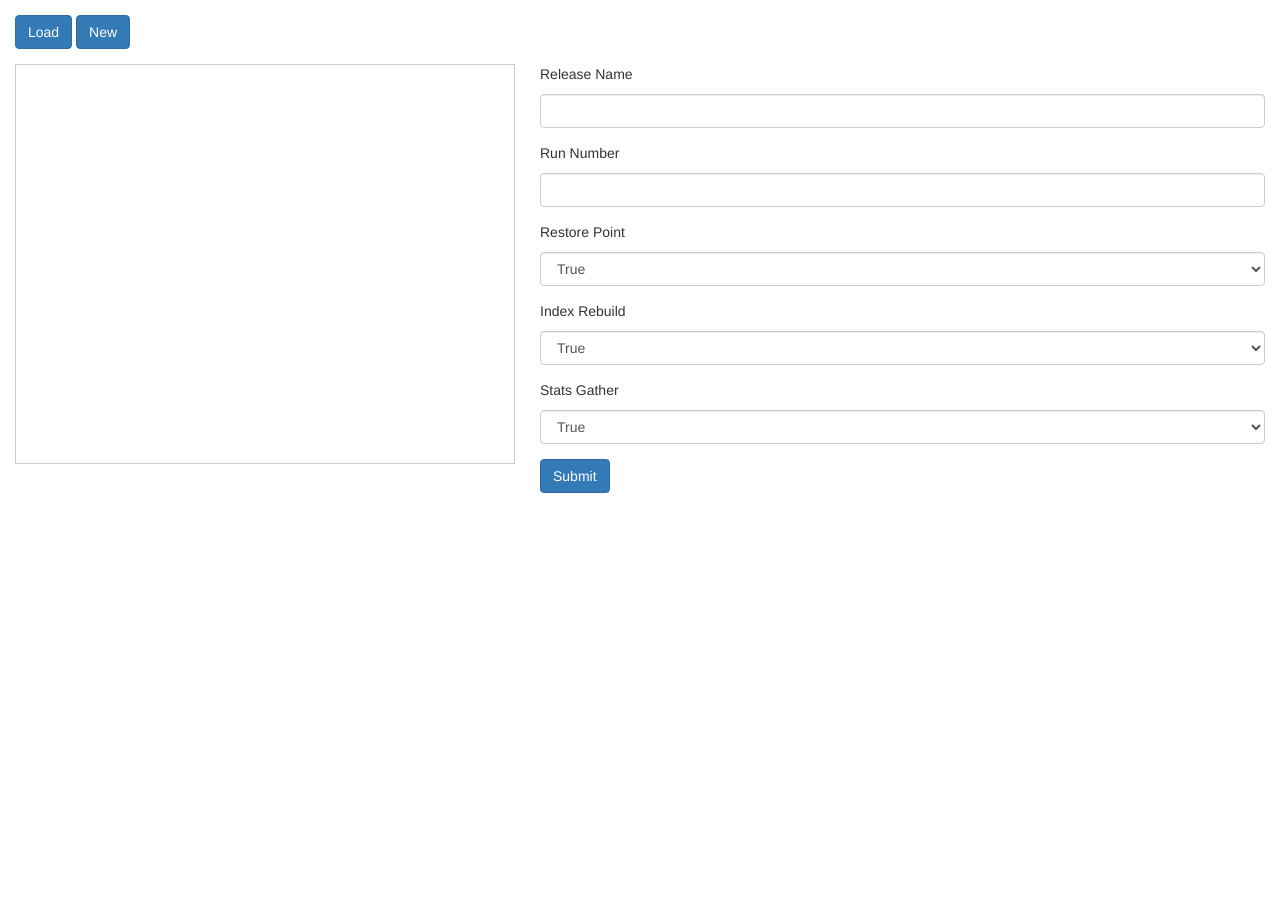
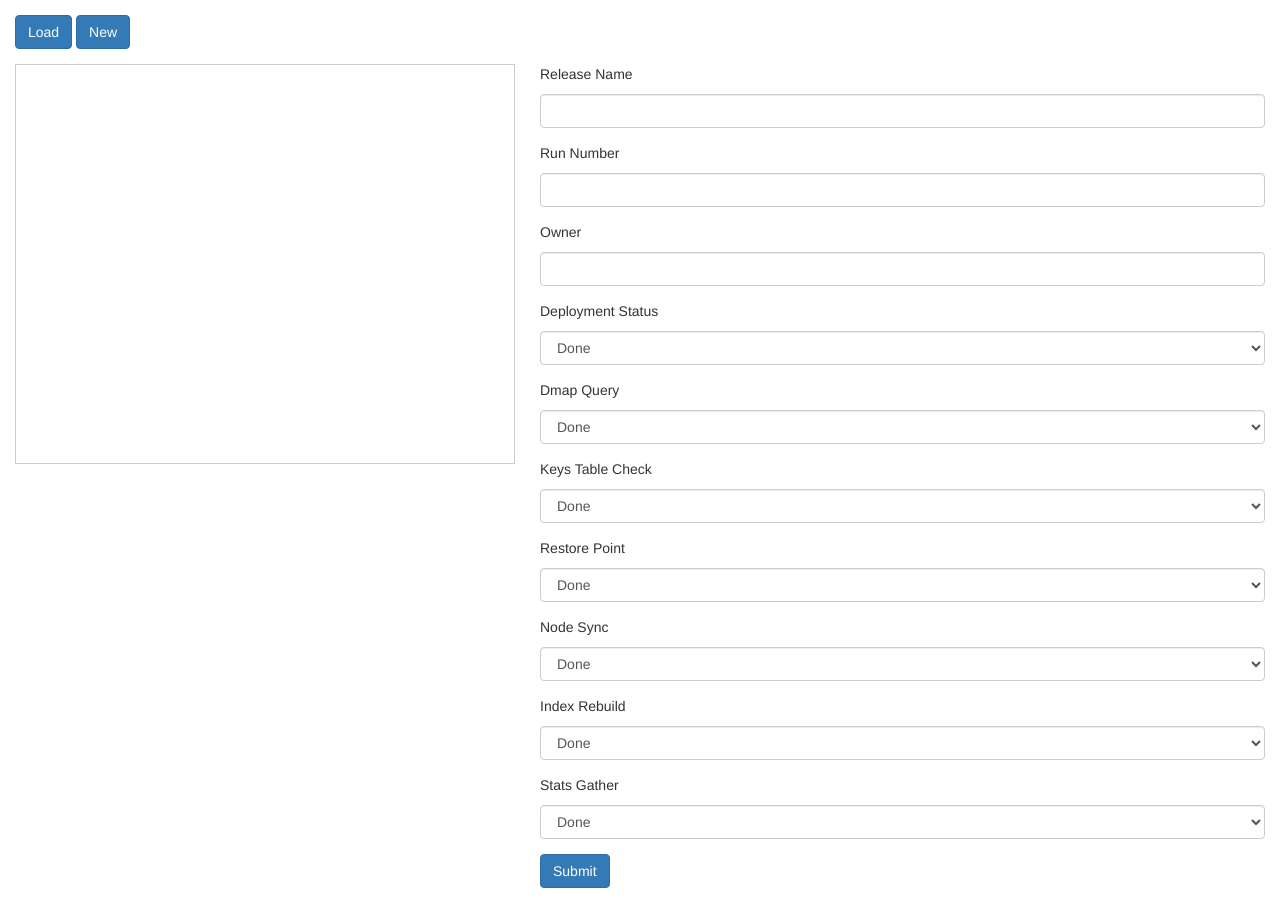
Before and after one commit to amansachdeva21/perf-prereq-activity, a website: page app/index.html in a window 1280 px wide. Before the commit the page ends 800 px from the top, so only its background shows below. Drawn offline with nearby package versions, Linux system fonts and the light colour scheme; files that its build step writes are made by us from their sources; no server answers.

Commit message:
db changes

```diff
--- a/app/index.html
+++ b/app/index.html
@@ -7,7 +7,7 @@
   <script src="js/jquery-3.1.1.min.js"></script>
   <script src="libs/bootstrap-3.3.7-dist/js/bootstrap.min.js"></script>
 
-  <title>Starter Node and Angular</title>
+  <title>Perf PreReq activity</title>
 
   <!-- CSS -->
   <link rel="stylesheet" href="libs/bootstrap-3.3.7-dist/css/bootstrap.min.css">
@@ -42,10 +42,51 @@
     </div>
 
     <div class="input-holder">
+      <p>Owner</p>
+      <input type="text" name="release-owner" class="release-owner form-control" required>
+    </div>
+
+    <div class="input-holder">
+      <p>Deployment Status</p>
+      <select name="release-stdata--dep_st" class="release-stdata--dep_st form-control">
+        <option value="true">Done</option>
+        <option value="false">Not Done</option>
+        <option value="NA">Not Required</option>
+      </select>
+    </div>
+
+    <div class="input-holder">
+      <p>Dmap Query</p>
+      <select name="release-stdata--dmap_que" class="release-stdata--dmap_que form-control">
+        <option value="true">Done</option>
+        <option value="false">Not Done</option>
+        <option value="NA">Not Required</option>
+      </select>
+    </div>
+
+    <div class="input-holder">
+      <p>Keys Table Check</p>
+      <select name="release-stdata--keys_table" class="release-stdata--keys_table form-control">
+        <option value="true">Done</option>
+        <option value="false">Not Done</option>
+        <option value="NA">Not Required</option>
+      </select>
+    </div>
+
+    <div class="input-holder">
       <p>Restore Point</p>
       <select name="release-stdata--restore_point" class="release-stdata--restore_point form-control">
-          <option value="true">True</option>
-          <option value="false">False</option>
+        <option value="true">Done</option>
+        <option value="false">Not Done</option>
+        <option value="NA">Not Required</option>
+      </select>
+    </div>
+
+    <div class="input-holder">
+      <p>Node Sync</p>
+      <select name="release-stdata--node_sync" class="release-stdata--node_sync form-control">
+        <option value="true">Done</option>
+        <option value="false">Not Done</option>
         <option value="NA">Not Required</option>
       </select>
     </div>
@@ -53,16 +94,18 @@
     <div class="input-holder">
       <p>Index Rebuild</p>
       <select name="release-stdata--index_rebuild" class="release-stdata--index_rebuild form-control">
-          <option value="true">True</option>
-          <option value="false">False</option>
+        <option value="true">Done</option>
+        <option value="false">Not Done</option>
+        <option value="NA">Not Required</option>
       </select>
     </div>
 
     <div class="input-holder">
       <p>Stats Gather</p>
       <select name="release-stdata--stats_gather" class="release-stdata--stats_gather form-control">
-          <option value="true">True</option>
-          <option value="false">False</option>
+        <option value="true">Done</option>
+        <option value="false">Not Done</option>
+        <option value="NA">Not Required</option>
       </select>
     </div>
 
--- a/app/routes.js
+++ b/app/routes.js
@@ -5,7 +5,7 @@ var prereqdata = require('./models/Nerd');
 
 var assert = require('assert');
 //var url = 'mongodb://localhost:27017/perf-db';
-var url = 'mongodb://heroku_mvccnplq:5k40iegd6s438j31g42kmav2bs@ds139438.mlab.com:39438/heroku_mvccnplq';
+var url = 'mongodb://heroku_mvccnplq:5k40iegd6s438j31g42kmav2bs@ds139438.mlab.com:39438/heroku_mvccnplq?authMode=scram-sha1&rm.tcpNoDelay=true';
 var MongoClient = require('mongodb').MongoClient;
 
 module.exports = function(app) {
--- a/config/db.js
+++ b/config/db.js
@@ -1,4 +1,4 @@
 // config/db.js
     module.exports = {
-        url : 'mongodb://heroku_mvccnplq:sapient123@ds139438.mlab.com:39438/heroku_mvccnplq'
+        url : 'mongodb://heroku_mvccnplq:5k40iegd6s438j31g42kmav2bs@ds139438.mlab.com:39438/heroku_mvccnplq?authMode=scram-sha1&rm.tcpNoDelay=true'
     }
```
Lines whose indentation alone changed are shown as unchanged.
